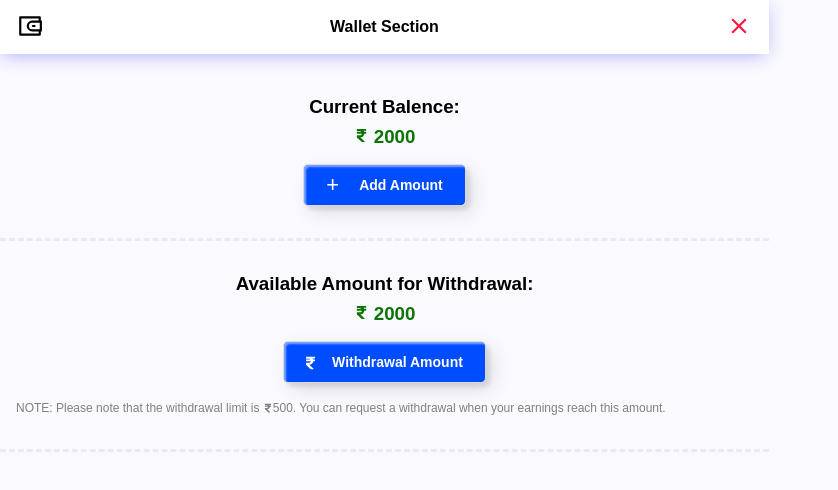
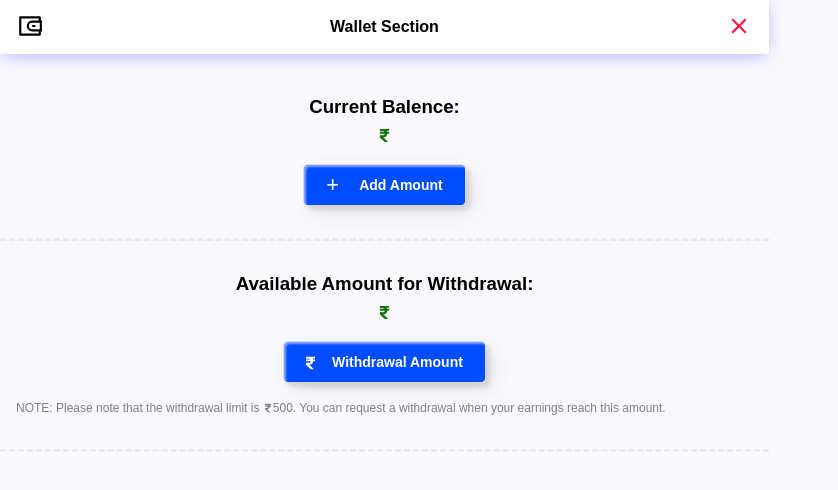
Before and after one commit to ewq3666/frontend, a React (Create React App) app: page /wallet in a window 1280 px wide. Shown: the top 490 px of the page, without its empty margins (0-838 px from the left). Built offline with nearby package versions, Linux system fonts and the light colour scheme; no server answers; sample sign-in values are in the browser's storage.

Commit message:
Balence display

```diff
--- a/src/pages/Wallet/Wallet.jsx
+++ b/src/pages/Wallet/Wallet.jsx
@@ -12,6 +12,7 @@ import "./styles.scss";
 const Wallet = () => {
     const navigate = useNavigate();
     let userInfo = useSelector((state) => state.ReducerFc?.userData[0]);
+    let balenceInfo = useSelector((state) => state.ReducerFc?.balance);
     const [isModalOpen, setIsModalOpen] = useState(false);
     const [isAddAmount, setIsAddAmount] = useState(false);
     const [isWithdrawRequest, setIsWithdrawRequest] = useState(false);
@@ -58,7 +59,7 @@ const Wallet = () => {
                 {/* Add Balence */}
                 <div className="balence-box">
                     <h3>Current Balence:</h3>
-                    <h3><FaRupeeSign /> 2000</h3>
+                    <h3><FaRupeeSign /> {balenceInfo}</h3>
                     <div className="button-box">
                         <Button
                             className="common-blue-btn"
@@ -74,7 +75,7 @@ const Wallet = () => {
                 {/* Withdraw Amount */}
                 <div className="balence-box withdrawal-box">
                     <h3>Available Amount for Withdrawal:</h3>
-                    <h3><FaRupeeSign /> 2000</h3>
+                    <h3><FaRupeeSign /> {balenceInfo}</h3>
                     <div className="button-box">
                         <Button
                             className="common-blue-btn add-money-button"
```
